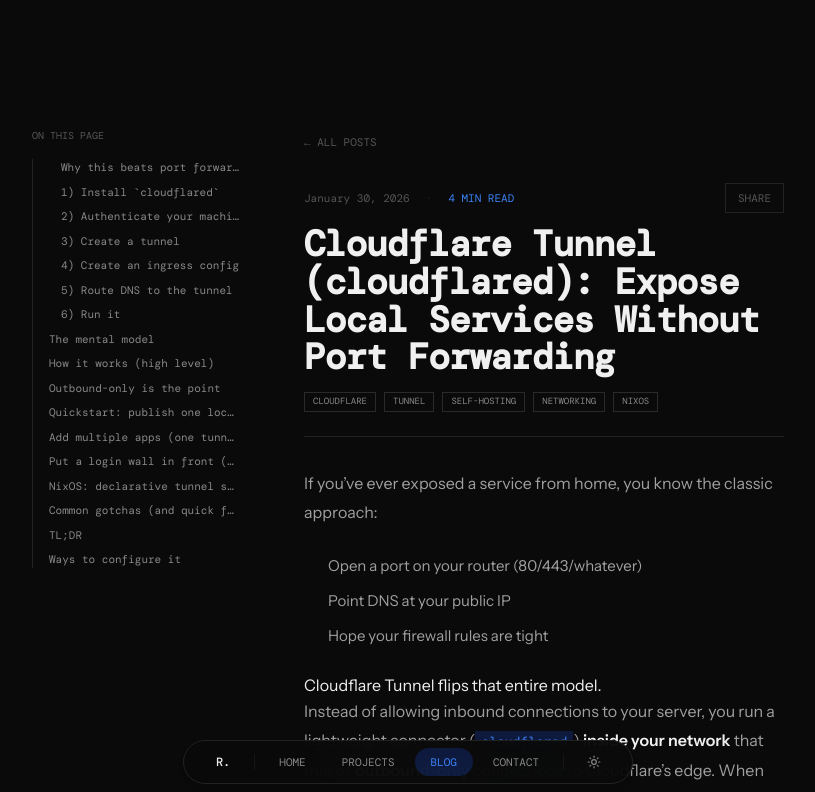
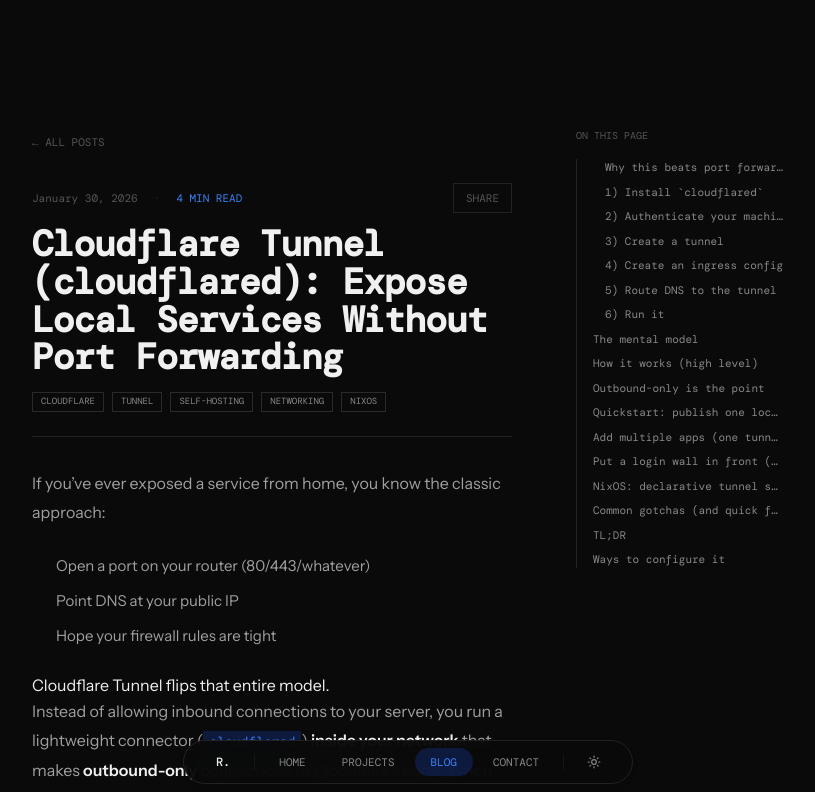
Before and after one commit to Rohit-48/portfolio-v1, a Next.js app: page /blog/cloudflared-tunnel in a window 1280 px wide. Shown: the top 792 px of the page, without its empty margins (232-1047 px from the left). Built offline with nearby package versions, Linux system fonts and the light colour scheme; a web font is replaced by a local one.

Commit message:
fix toc position

```diff
--- a/components/blog/BlogDetail.tsx
+++ b/components/blog/BlogDetail.tsx
@@ -119,9 +119,6 @@
 
   return (
     <div className="flex gap-12 lg:gap-16 w-full">
-      {/* Sticky TOC — desktop only */}
-      <BlogTOC headings={headings} />
-
       <article
         ref={articleRef}
         className="min-w-0 flex-1 max-w-[680px] mx-auto lg:mx-0"
@@ -229,6 +226,9 @@
           </div>
         )}
       </article>
+
+      {/* Sticky TOC — desktop only, right side */}
+      <BlogTOC headings={headings} />
     </div>
   );
 }
```
